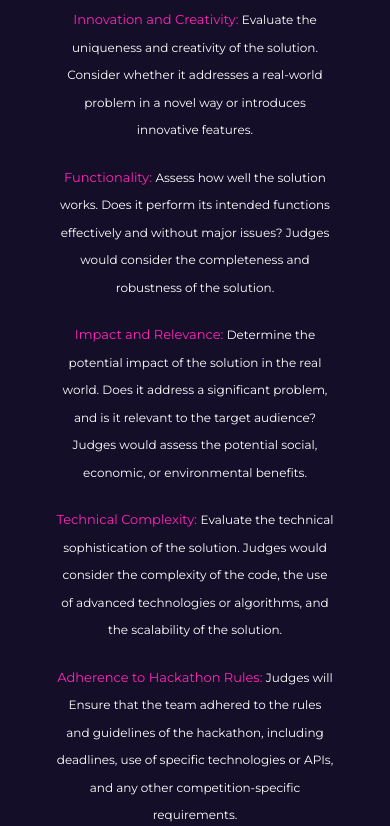
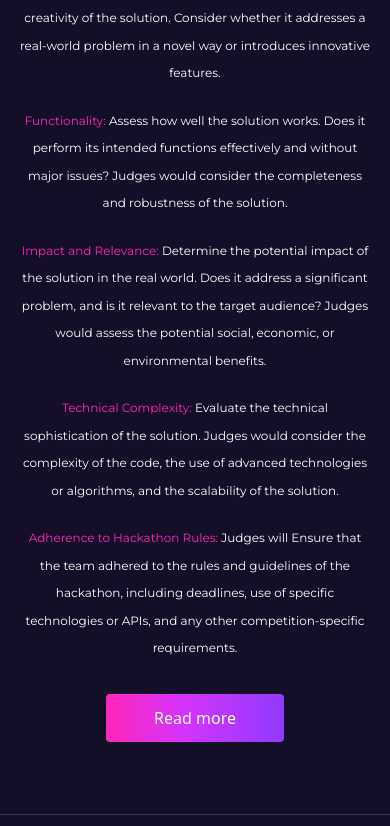
Before and after one commit to Ayomibaby/landing-page, a Vue app: page / in a window 390 px wide. Shown: the part 2958-3784 px from the top of the page. Built offline with nearby package versions, Linux system fonts and the light colour scheme; a web font is replaced by a local one.

Commit message:
responsiveness for judging section

```diff
--- a/src/components/homepageComponents/judging.vue
+++ b/src/components/homepageComponents/judging.vue
@@ -1,17 +1,18 @@
 <template>
-  <section class="wrapper py-[4rem] mb-2">
-    <section class="flex justify-center">
+  <section class="wrapper flex justify-center">
+  <section class=" py-[4rem] mb-2 w-[90%] mx-auto flex flex-col lg:flex-row justify-between max-w-[1500px]">
+    <section class="flex justify-center lg:w-[50%]">
       <img src="../../assets/svg/judging.svg" alt="judges" />
     </section>
 
-    <section>
-      <h2 class="text-center">
+    <section class="lg:w-[48%]">
+      <h2 class="text-center lg:text-left  lg:text-[2rem]">
         Judging Criteria <br />
         <span class="text-[#D434FE]">Key attributes </span>
       </h2>
 
-      <div class="px-[3.5rem] mt-[1rem]">
-        <p class="mt-[1.25rem]">
+      <div class=" mt-[1rem] ">
+        <p class="mt-[1.25rem] lg:text-left text-[0.75rem] lg:text-[1rem]">
           <span class="text-[#FF26B9]"> Innovation and Creativity: </span>
           <span class="expantiation"
             >Evaluate the uniqueness and creativity of the solution. Consider
@@ -19,7 +20,7 @@
             introduces innovative features.</span
           >
         </p>
-        <p class="mt-[1.25rem]">
+        <p class="mt-[1.25rem] lg:text-left text-[0.75rem] lg:text-[1rem]">
           <span class="text-[#FF26B9]">Functionality: </span>
           <span class="expantiation">
             Assess how well the solution works. Does it perform its intended
@@ -27,7 +28,7 @@
             consider the completeness and robustness of the solution.</span
           >
         </p>
-        <p class="mt-[1.25rem]">
+        <p class="mt-[1.25rem] lg:text-left text-[0.75rem] lg:text-[1rem]">
           <span class="text-[#FF26B9]">Impact and Relevance: </span>
           <span class="expantiation">
             Determine the potential impact of the solution in the real world.
@@ -36,7 +37,7 @@
             or environmental benefits.</span
           >
         </p>
-        <p class="mt-[1.25rem]">
+        <p class="mt-[1.25rem] lg:text-left text-[0.75rem] lg:text-[1rem]">
           <span class="text-[#FF26B9]">Technical Complexity: </span>
           <span class="expantiation">
             Evaluate the technical sophistication of the solution. Judges would
@@ -45,7 +46,7 @@
             solution.</span
           >
         </p>
-        <p class="mt-[1.25rem]">
+        <p class="mt-[1.25rem] lg:text-left text-[0.75rem] lg:text-[1rem]">
           <span class="text-[#FF26B9]">Adherence to Hackathon Rules: </span>
           <span class="expantiation">
             Judges will Ensure that the team adhered to the rules and guidelines
@@ -55,11 +56,12 @@
         </p>
 
       </div>
-      <div class="flex justify-center">
-      <button >Read more</button>
+      <div class="flex justify-center lg:justify-start mt-[2rem]">
+      <button class="button">Read more</button>
     </div>
     </section>
   </section>
+</section>
 </template>
 
 <script>
@@ -72,9 +74,10 @@ export default {
 .expantiation {
   color: #fff;
   font-family: Montserrat;
-  font-size: 0.75rem;
+  /* font-size: 0.75rem; */
   font-style: normal;
   font-weight: 400;
   line-height: 173.5%;
 }
+
 </style>
```
